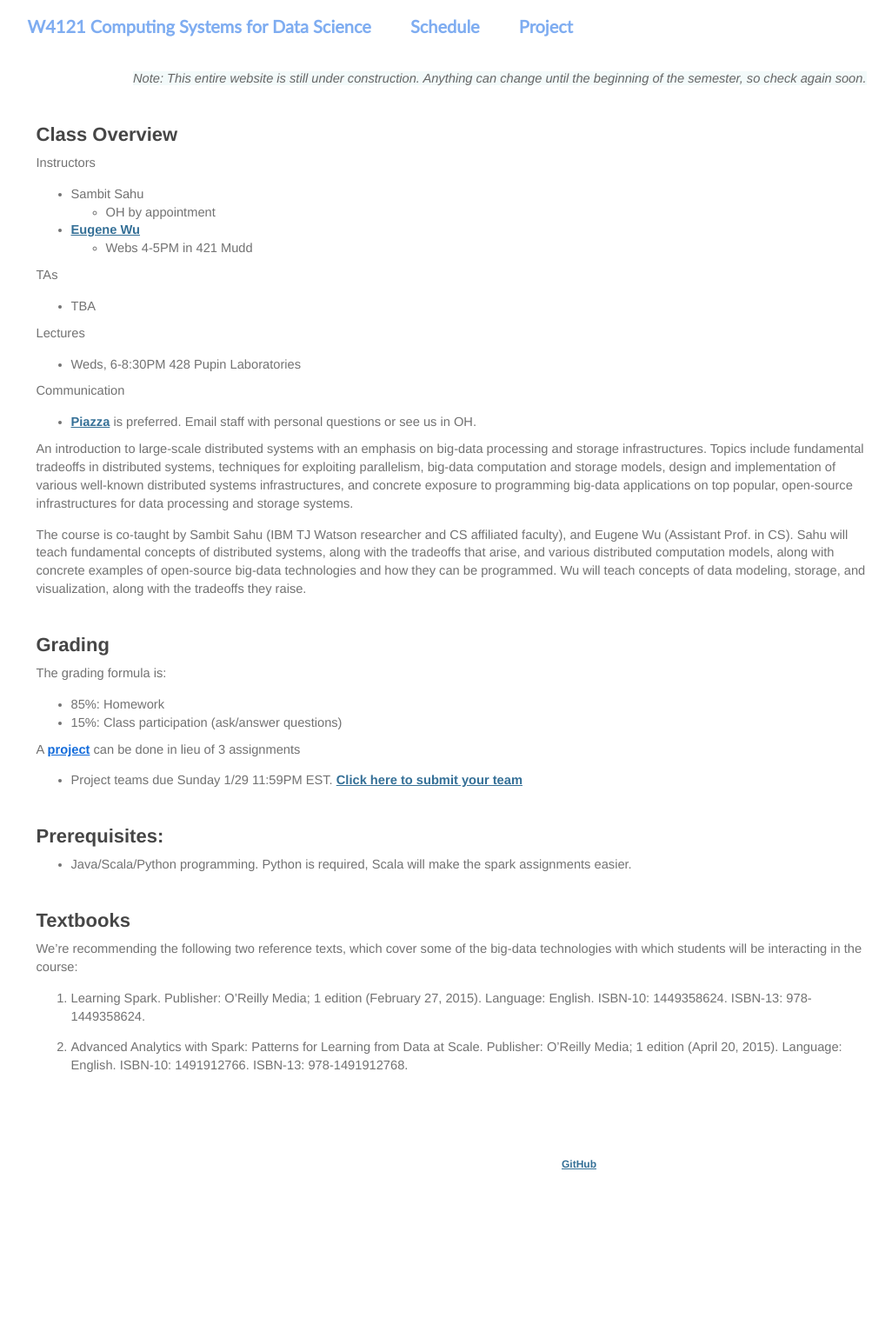
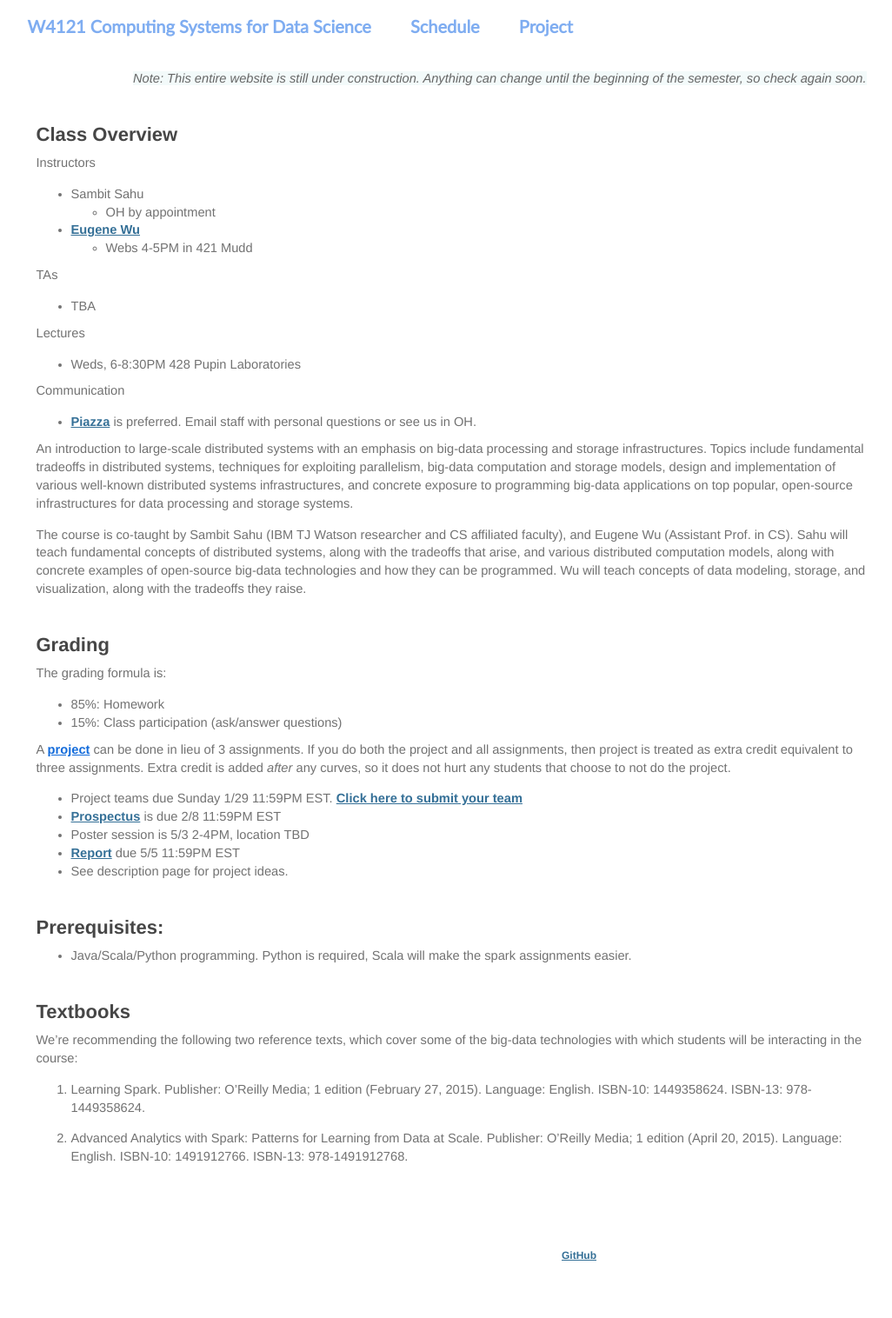
Before and after one commit to KnightMollo/w4121.github.io, a Jekyll site: the page built from index.md, in a window 1280 px wide. Shown: the whole page at 87% size, without its empty margins (121-1147 px from the left). Built offline with Jekyll 4.4.1, drawn with Linux system fonts in a browser that asks for light colours; before the commit the page ends 1411 px from its top, so only the background shows below that.

Commit message:
updated website

```diff
--- a/index.md
+++ b/index.md
@@ -45,9 +45,15 @@ The grading formula is:
 * 85%: Homework
 * 15%: Class participation (ask/answer questions)
 
-A [project](./proposals) can be done in lieu of 3 assignments
+A [project](./proposals) can be done in lieu of 3 assignments.  If you do both the project and all assignments, then project is treated as
+extra credit equivalent to three assignments.  Extra credit is added _after_ any curves, so it does not hurt any students that choose to not
+do the project.
 
 * Project teams due Sunday 1/29 11:59PM EST.  [Click here to submit your team](https://goo.gl/forms/qhXGFYPDPnHzjpDE2)
+* [Prospectus](./proposals) is due 2/8 11:59PM EST
+* Poster session is 5/3 2-4PM, location TBD
+* [Report](./proposals) due 5/5 11:59PM EST
+* See description page for project ideas.
 
 ## Prerequisites:
 
```
